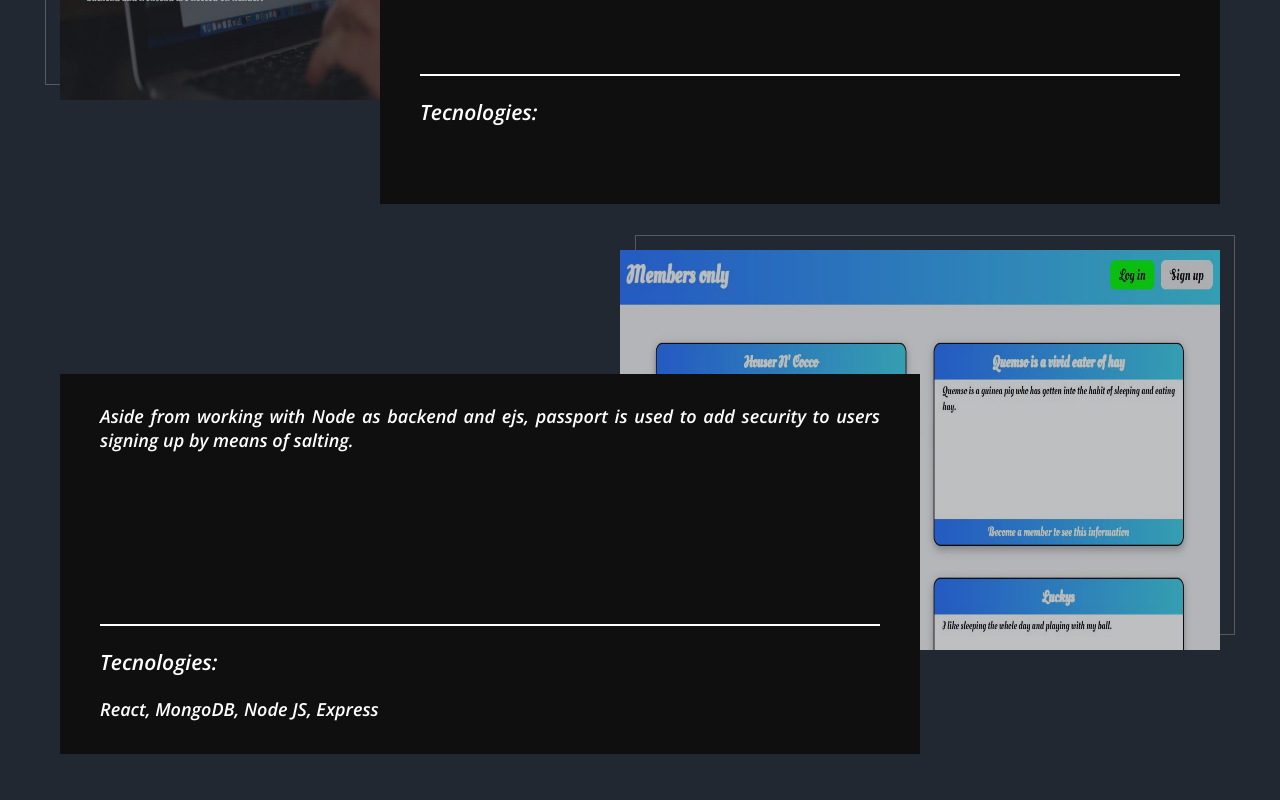
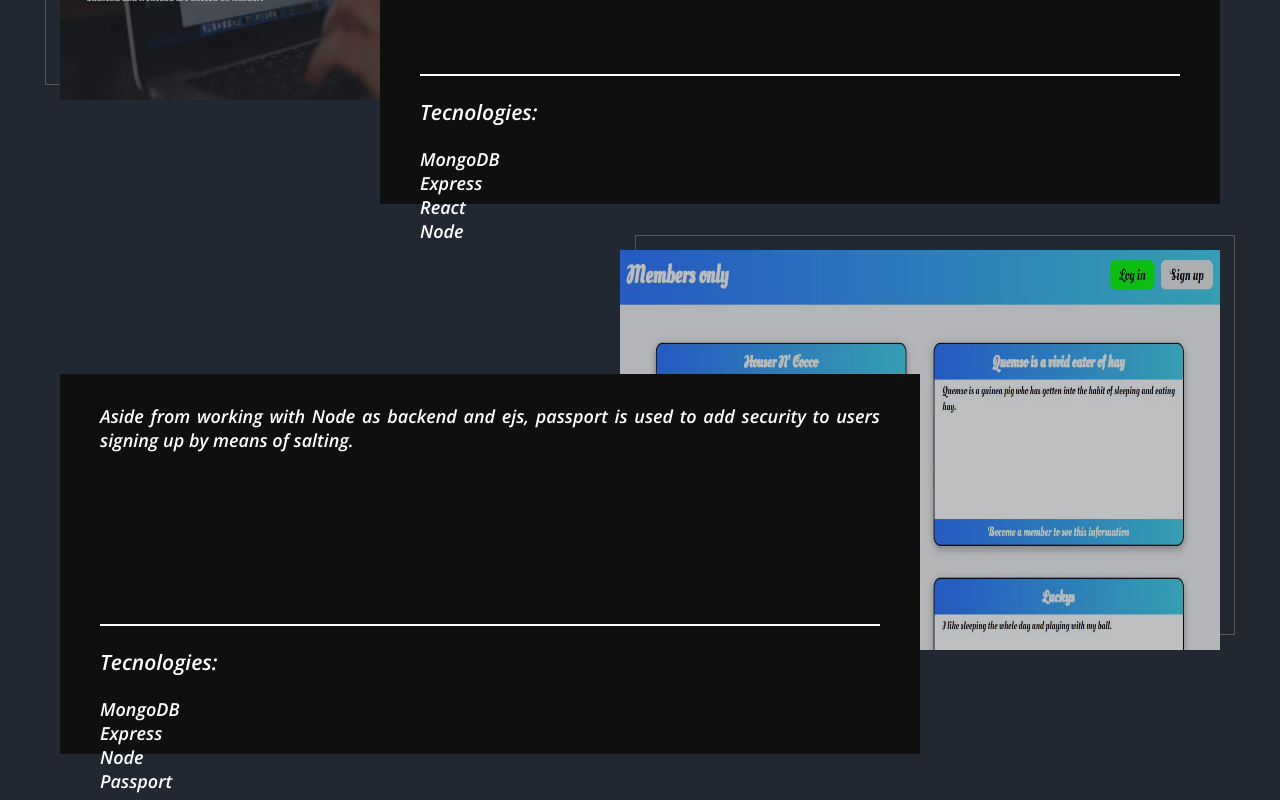
Before and after one commit to Houser97/Portfolio, a React (Create React App) app: page / in a window 1280 px wide. Shown: the part 1810-2610 px from the top of the page. Built offline with nearby package versions, Linux system fonts and the light colour scheme.

Commit message:
Map technologies array to return div with each technology

```diff
--- a/src/components/ProjectCard.js
+++ b/src/components/ProjectCard.js
@@ -14,7 +14,13 @@ const ProjectCard = ({reversed, image, description, technologies}) => {
                     {description}
                     <div className='tecnologies-project'>
                         <h3>Tecnologies:</h3>
-                        <div className='tecnologies-list'></div>
+                        <div className='tecnologies-list'>
+                            {technologies.map((technology, index)=>{
+                                return(
+                                    <div>{technology}</div>
+                                )
+                            })}
+                        </div>
                     </div>
                 </div>
             </div>
@@ -25,7 +31,11 @@ const ProjectCard = ({reversed, image, description, technologies}) => {
                     <div className='tecnologies-project'>
                         <h3>Tecnologies:</h3>
                         <div className='tecnologies-list'>
-                            React, MongoDB, Node JS, Express
+                            {technologies.map((technology, index)=>{
+                                return(
+                                    <div>{technology}</div>
+                                )
+                            })}
                         </div>
                     </div>
                 </div>
```
